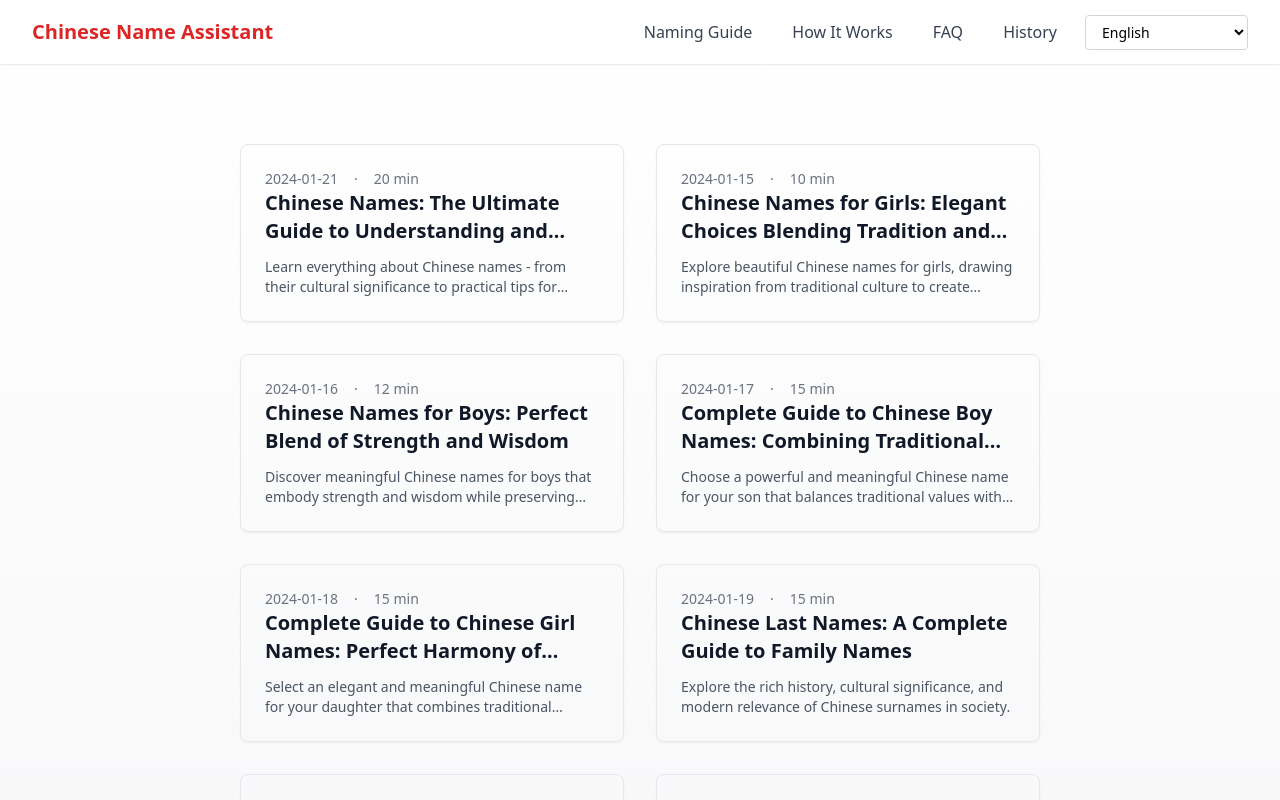
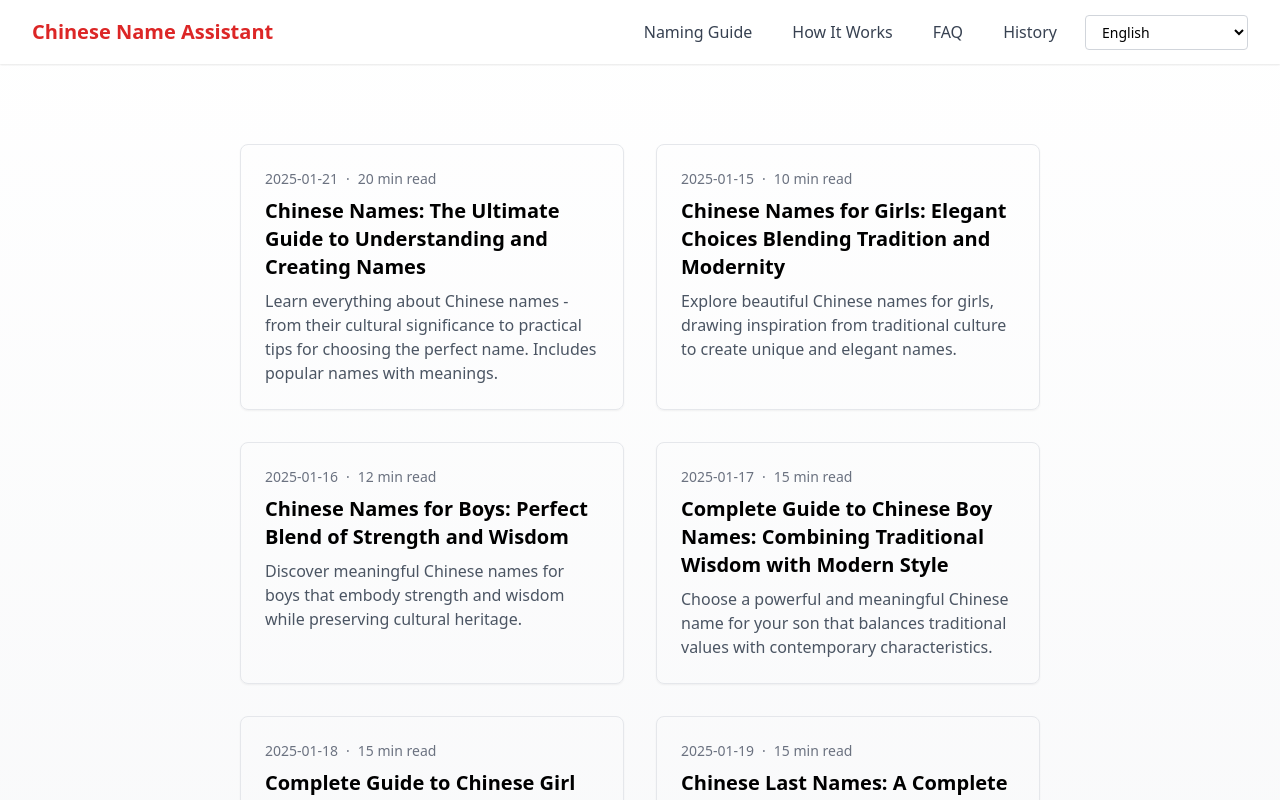
Before and after one commit to zzh506767805/chinese-name-generator, a Next.js app: page /en/blog in a window 1280 px wide. Shown: the top 800 px of the page. Built offline with nearby package versions, Linux system fonts and the light colour scheme; no server answers.

Commit message:
fix: 修复博客页面类型错误并恢复文章内容

```diff
--- a/app/[locale]/blog/page.tsx
+++ b/app/[locale]/blog/page.tsx
@@ -2,119 +2,106 @@ import { Metadata } from 'next'
 import Link from 'next/link'
 import { getTranslations } from 'next-intl/server'
 
-export async function generateMetadata({
-  params: { locale }
-}: {
-  params: { locale: string }
-}): Promise<Metadata> {
-  const t = await getTranslations('common')
-
-  return {
-    description: t('blog.description'),
-    keywords: 'chinese names, chinese name meaning, chinese naming culture, chinese name guide',
+type Props = {
+  params: {
+    locale: string
   }
 }
 
-type BlogPost = {
-  slug: string
-  title: string
-  description: string
-  date: string
-  readTime: {
-    en: string
-    zh: string
+export async function generateMetadata({ params }: Props): Promise<Metadata> {
+  const t = await getTranslations('common')
+  return {
+    title: t('blog.title'),
+    description: t('blog.description'),
+    keywords: 'chinese names, chinese name meaning, chinese naming culture, chinese name guide'
   }
 }
 
-const blogPosts: BlogPost[] = [
+export default async function BlogPage({ params }: Props) {
+  const t = await getTranslations('common')
+
+  const blogPosts = [
     {
       slug: 'chinese-names-complete-guide',
       title: 'Chinese Names: The Ultimate Guide to Understanding and Creating Names',
       description: 'Learn everything about Chinese names - from their cultural significance to practical tips for choosing the perfect name. Includes popular names with meanings.',
-    date: '2024-01-21',
+      date: '2025-01-21',
       readTime: {
-      en: '20 min',
-      zh: '20分钟'
+        en: '20 min read',
+        zh: '20分钟阅读'
       }
     },
     {
       slug: 'chinese-names-for-girls',
       title: 'Chinese Names for Girls: Elegant Choices Blending Tradition and Modernity',
       description: 'Explore beautiful Chinese names for girls, drawing inspiration from traditional culture to create unique and elegant names.',
-    date: '2024-01-15',
+      date: '2025-01-15',
       readTime: {
-      en: '10 min',
-      zh: '10分钟'
+        en: '10 min read',
+        zh: '10分钟阅读'
       }
     },
     {
       slug: 'chinese-names-for-boys',
       title: 'Chinese Names for Boys: Perfect Blend of Strength and Wisdom',
       description: 'Discover meaningful Chinese names for boys that embody strength and wisdom while preserving cultural heritage.',
-    date: '2024-01-16',
+      date: '2025-01-16',
       readTime: {
-      en: '12 min',
-      zh: '12分钟'
+        en: '12 min read',
+        zh: '12分钟阅读'
       }
     },
     {
       slug: 'chinese-boy-names-guide',
       title: 'Complete Guide to Chinese Boy Names: Combining Traditional Wisdom with Modern Style',
       description: 'Choose a powerful and meaningful Chinese name for your son that balances traditional values with contemporary characteristics.',
-    date: '2024-01-17',
+      date: '2025-01-17',
       readTime: {
-      en: '15 min',
-      zh: '15分钟'
+        en: '15 min read',
+        zh: '15分钟阅读'
       }
     },
     {
       slug: 'chinese-girl-names-guide',
       title: 'Complete Guide to Chinese Girl Names: Perfect Harmony of Tradition and Modern Beauty',
       description: 'Select an elegant and meaningful Chinese name for your daughter that combines traditional culture with modern aesthetics.',
-    date: '2024-01-18',
+      date: '2025-01-18',
       readTime: {
-      en: '15 min',
-      zh: '15分钟'
+        en: '15 min read',
+        zh: '15分钟阅读'
       }
     },
     {
       slug: 'chinese-last-names-guide',
       title: 'Chinese Last Names: A Complete Guide to Family Names',
       description: 'Explore the rich history, cultural significance, and modern relevance of Chinese surnames in society.',
-    date: '2024-01-19',
+      date: '2025-01-19',
       readTime: {
-      en: '15 min',
-      zh: '15分钟'
+        en: '15 min read',
+        zh: '15分钟阅读'
       }
     },
     {
       slug: 'chinese-names-meaning-and-significance',
       title: 'Cultural Meaning and Significance of Chinese Names',
       description: 'Explore traditional Chinese naming culture and understand the deep meanings and cultural values behind names.',
-    date: '2024-01-20',
+      date: '2025-01-20',
       readTime: {
-      en: '8 min',
-      zh: '8分钟'
+        en: '8 min read',
+        zh: '8分钟阅读'
       }
     },
     {
       slug: 'chinese-names-guide',
       title: 'Chinese Names: Complete Guide with 200+ Popular Names',
       description: 'Discover the beauty and meaning of Chinese names, from traditional naming principles to modern trends, with a comprehensive collection of popular names for boys and girls.',
-    date: '2024-01-18',
+      date: '2025-01-18',
       readTime: {
-      en: '25 min',
-      zh: '25分钟'
+        en: '25 min read',
+        zh: '25分钟阅读'
       }
     }
   ]
-
-export default async function BlogPage({
-  params: { locale }
-}: {
-  params: { locale: string }
-}) {
-  const t = await getTranslations('common')
 
   return (
     <div className="max-w-7xl mx-auto px-4 sm:px-6 lg:px-8 py-12">
@@ -122,22 +109,16 @@ export default async function BlogPage({
         {blogPosts.map((post) => (
           <Link
             key={post.slug}
-            href={`/blog/${post.slug}`}
+            href={`/${params.locale}/blog/${post.slug}`}
             className="block p-6 rounded-lg border border-gray-200 shadow-sm hover:shadow-md transition-all duration-200 hover:border-gray-300"
           >
-            <div className="flex-1">
-              <div className="flex items-center text-sm text-gray-500 space-x-4">
+            <div className="flex items-center text-sm text-gray-500 mb-2">
               <time dateTime={post.date}>{post.date}</time>
-                <span>·</span>
-                <span>{locale === 'zh' ? post.readTime.zh : post.readTime.en}</span>
+              <span className="mx-2">·</span>
+              <span>{post.readTime[params.locale as keyof typeof post.readTime] || post.readTime['en']}</span>
             </div>
-              <h3 className="text-xl font-semibold text-gray-900 mb-3 line-clamp-2 hover:text-blue-600">
-                {post.title}
-              </h3>
-              <p className="text-gray-600 line-clamp-2 text-sm">
-                {post.description}
-              </p>
-            </div>
+            <h2 className="text-xl font-semibold mb-2">{post.title}</h2>
+            <p className="text-gray-600">{post.description}</p>
           </Link>
         ))}
       </div>
```
Lines whose indentation alone changed are shown as unchanged.
